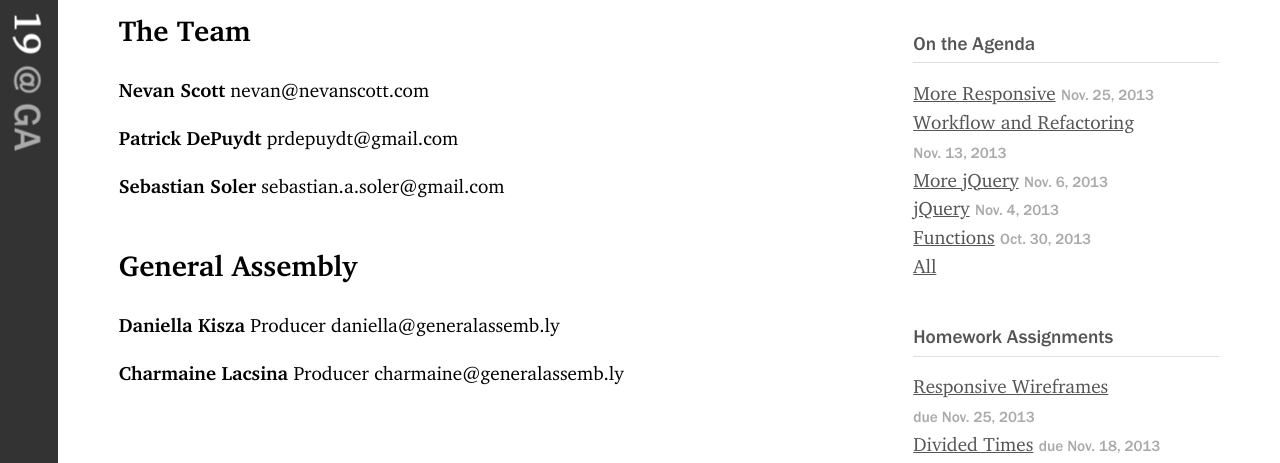
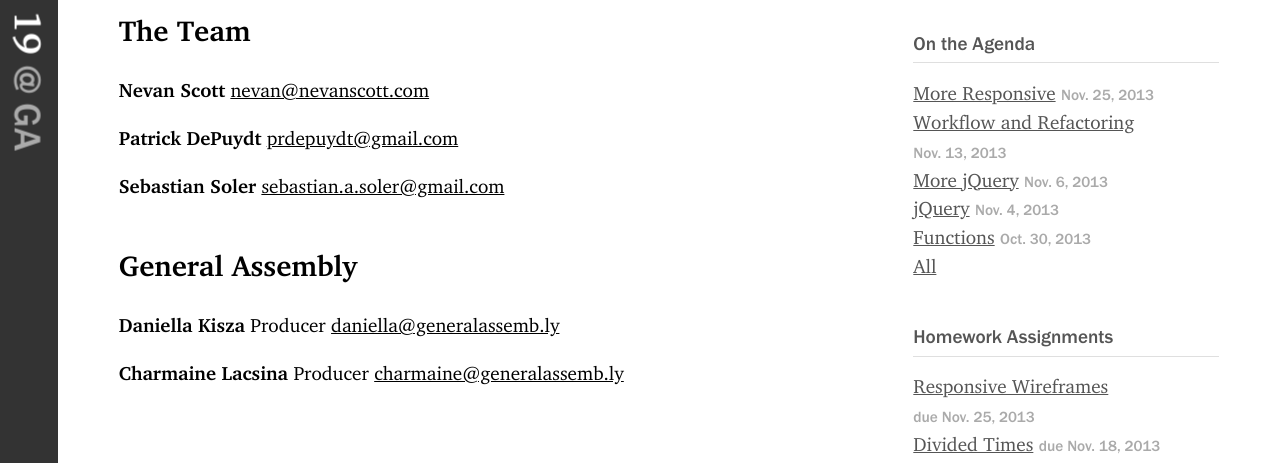
Before and after one commit to nevanscott/fewd19, a Jekyll site: the page built from contact.md, in a window 1280 px wide. Shown: the part 147-610 px from the top of the page. Built offline with Jekyll 4.4.1, drawn with Linux system fonts in a browser that asks for light colours; some of the changed lines change nothing that is shown.

Commit message:
fix email links

```diff
--- a/contact.md
+++ b/contact.md
@@ -4,30 +4,25 @@
 title: Get in Touch
 ---
 
-Get in Touch
-============
+# Get in Touch
 
-
-The Team
---------
+## The Team
 
 **Nevan Scott**
-nevan@nevanscott.com
+<nevan@nevanscott.com>
 
 **Patrick DePuydt**
-prdepuydt@gmail.com
+<prdepuydt@gmail.com>
 
 **Sebastian Soler**
-sebastian.a.soler@gmail.com
+<sebastian.a.soler@gmail.com>
 
-
-General Assembly
-----------------
+## General Assembly
 
 **Daniella Kisza**
 Producer
-daniella@generalassemb.ly
+<daniella@generalassemb.ly>
 
 **Charmaine Lacsina**
 Producer
-charmaine@generalassemb.ly
+<charmaine@generalassemb.ly>
```
